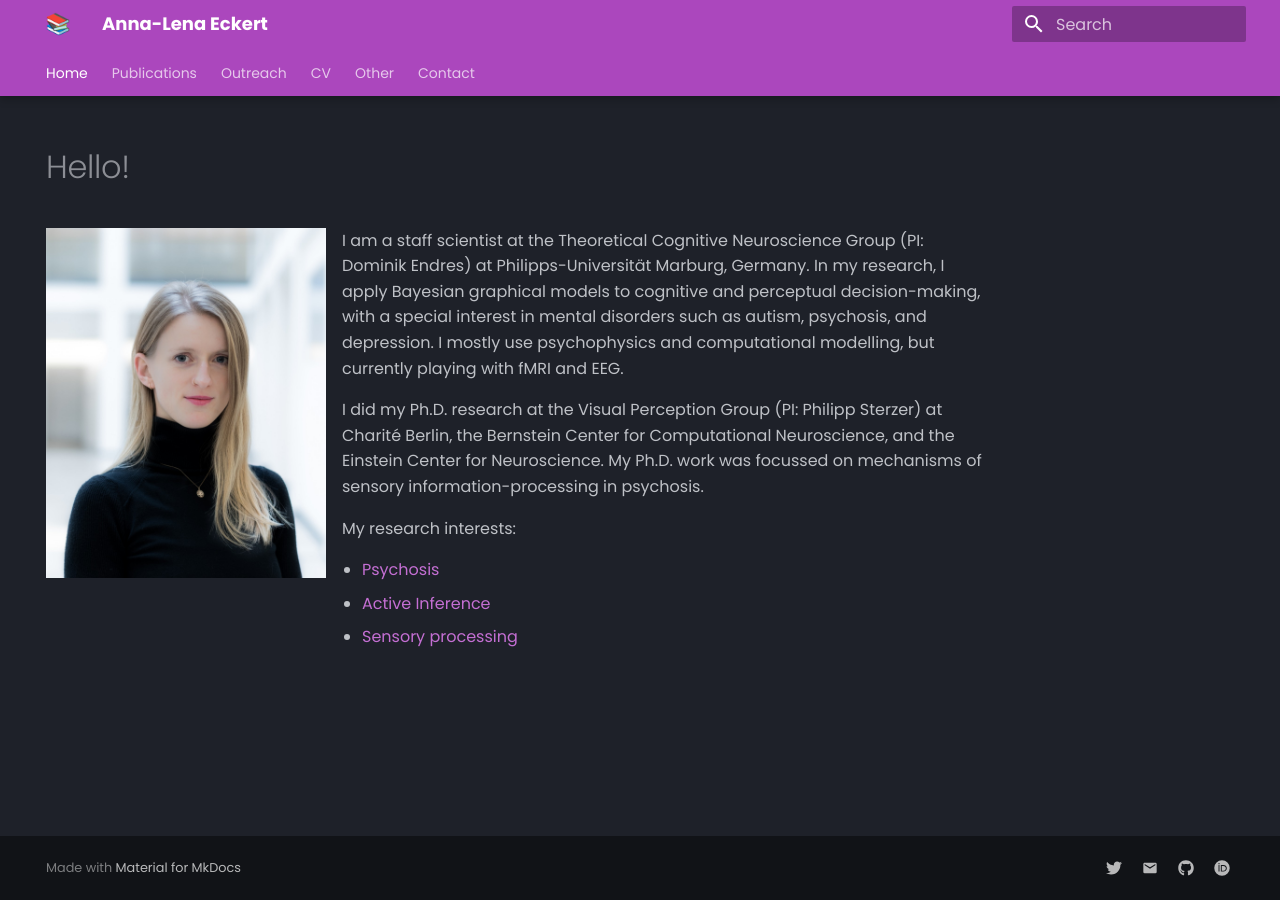
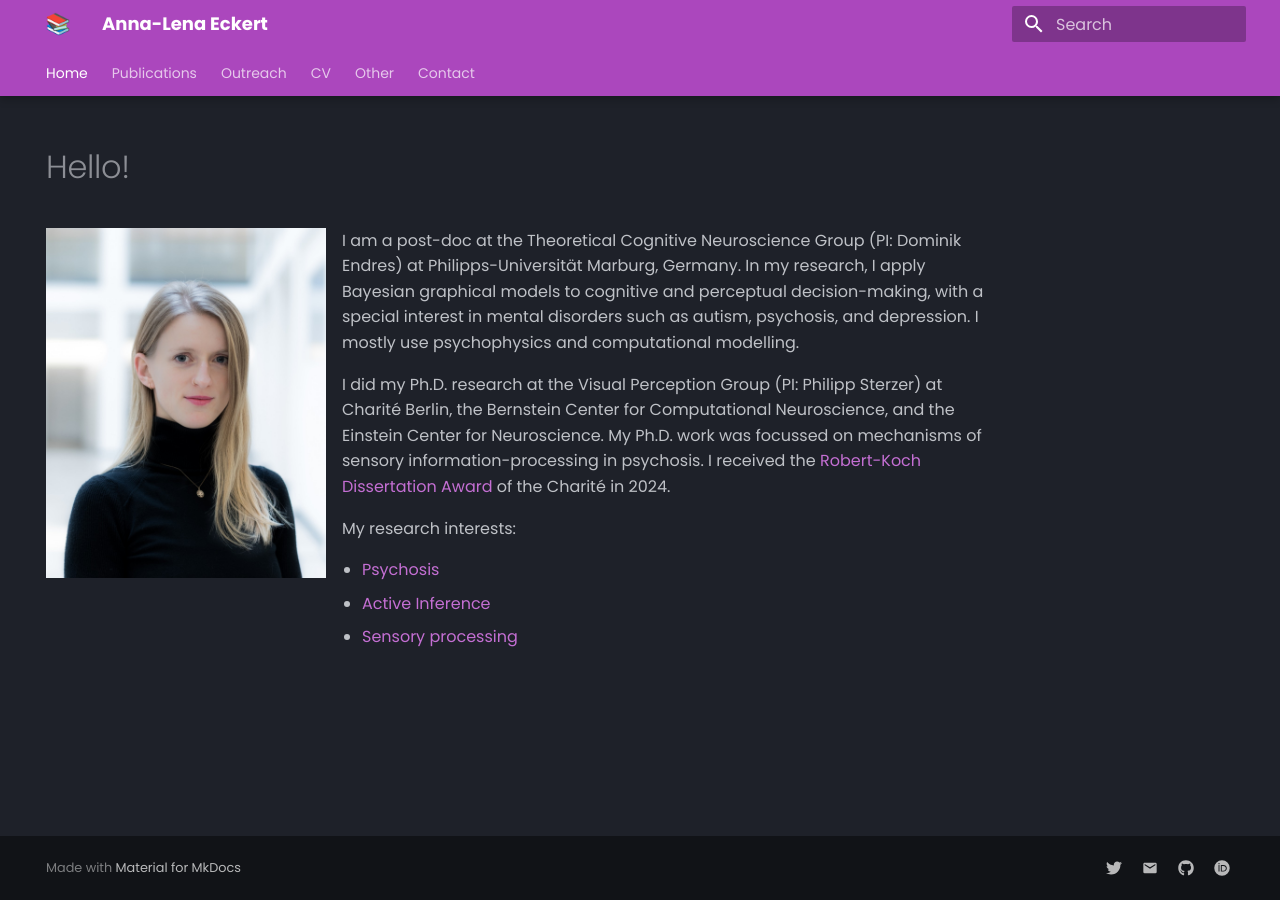
Before and after one commit to Eckertal/personal-website, an MkDocs documentation site: the page built from docs/index.md, in a window 1280 px wide. Built offline with MkDocs 1.6.1 and Material for MkDocs 9.7.7, drawn with Linux system fonts in a browser that asks for light colours.

Commit message:
added robby koch award and marathon PB

```diff
--- a/docs/index.md
+++ b/docs/index.md
@@ -7,9 +7,9 @@
 
 ![eckert](assets/images/eckert.jpg){align=left width=280}
 
-I am a staff scientist at the Theoretical Cognitive Neuroscience Group (PI: Dominik Endres) at Philipps-Universität Marburg, Germany. In my research, I apply Bayesian graphical models to cognitive and perceptual decision-making, with a special interest in mental disorders such as autism, psychosis, and depression. I mostly use psychophysics and computational modelling, but currently playing with fMRI and EEG.
+I am a post-doc at the Theoretical Cognitive Neuroscience Group (PI: Dominik Endres) at Philipps-Universität Marburg, Germany. In my research, I apply Bayesian graphical models to cognitive and perceptual decision-making, with a special interest in mental disorders such as autism, psychosis, and depression. I mostly use psychophysics and computational modelling.
 
-I did my Ph.D. research at the Visual Perception Group (PI: Philipp Sterzer) at Charité Berlin, the Bernstein Center for Computational Neuroscience, and the Einstein Center for Neuroscience. My Ph.D. work was focussed on mechanisms of sensory information-processing in psychosis.
+I did my Ph.D. research at the Visual Perception Group (PI: Philipp Sterzer) at Charité Berlin, the Bernstein Center for Computational Neuroscience, and the Einstein Center for Neuroscience. My Ph.D. work was focussed on mechanisms of sensory information-processing in psychosis. I received the [Robert-Koch Dissertation Award](https://www.ecn-berlin.de/news-reader/robert-koch-prize-of-charite-2024-for-dr-anna-lena-eckert.html) of the Charité in 2024.
 
 My research interests:
 
```
Also changed, not shown: docs/other.md (+1 -1 lines).
